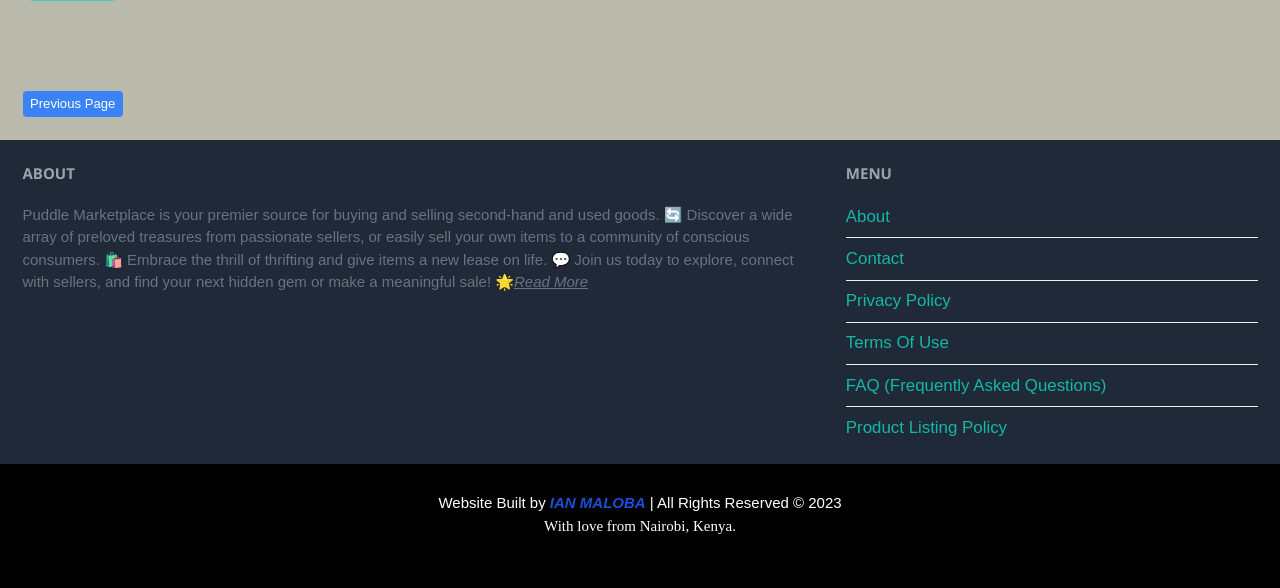
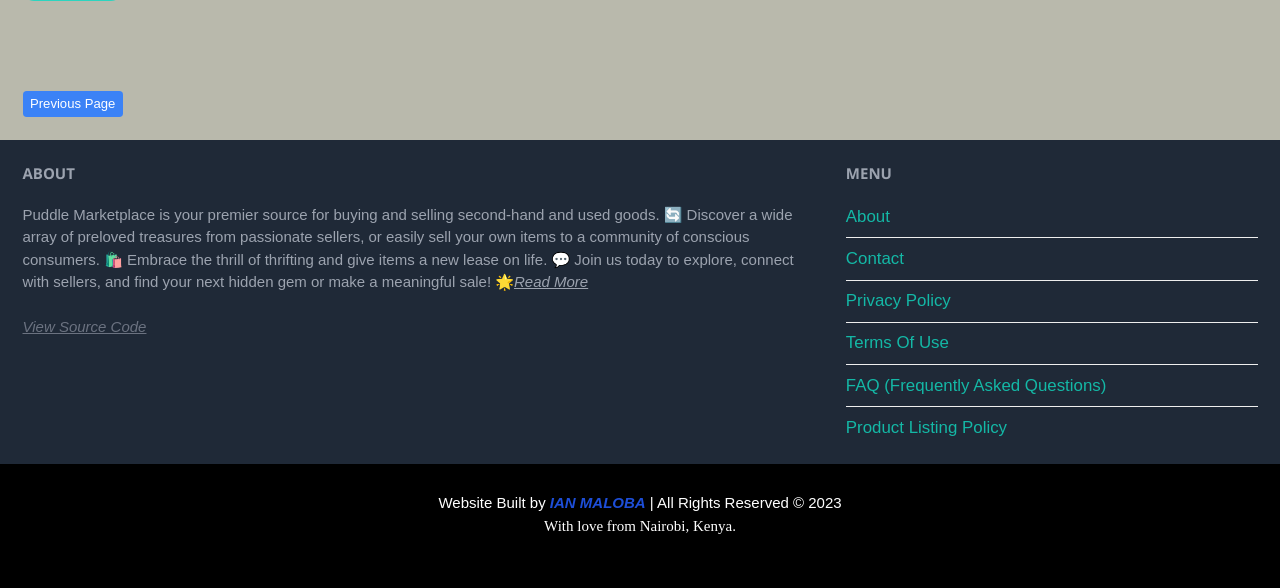
Before and after one commit to IanMalobaMwakha/Puddle, a Django app: page /inbox/19/ in a window 1280 px wide. Shown: the part 936-1524 px from the top of the page. Run offline with Django 4.2, Linux system fonts and the light colour scheme; a user stored in the database is signed in; data comes from the database, SQL or seed files in the repository; both versions use the stored data as it was after the commit; some libraries are stand-ins or nearby versions.

Commit message:
modified:   puddle/core/templates/core/base.html

```diff
--- a/puddle/core/templates/core/base.html
+++ b/puddle/core/templates/core/base.html
@@ -408,9 +408,13 @@ a:hover {
               <table style="font-size: smaller; color: red; line-height: 1; border-collapse: separate; background-color: darkblue; border-radius: 10px; width: 100%; text-align: center;">
                 <tr>
                     <td class="flex justify-center items-center">
+                      {% if profile.avatar %}
+                        <img src="{{ profile.avatar.url }}" style="height: 30px; width: 30px; border-radius: 50%;" class="rounded-t-xl w-full img-enlargable">
+                      {% else %}
                         <svg xmlns="http://www.w3.org/2000/svg" width="38" height="38" viewBox="0 0 24 24">
                             <path fill="white" fill-rule="evenodd" d="M12 4a8 8 0 0 0-6.96 11.947A4.99 4.99 0 0 1 9 14h6a4.99 4.99 0 0 1 3.96 1.947A8 8 0 0 0 12 4Zm7.943 14.076A9.959 9.959 0 0 0 22 12c0-5.523-4.477-10-10-10S2 6.477 2 12a9.958 9.958 0 0 0 2.057 6.076l-.005.018l.355.413A9.98 9.98 0 0 0 12 22a9.947 9.947 0 0 0 5.675-1.765a10.055 10.055 0 0 0 1.918-1.728l.355-.413l-.005-.018ZM12 6a3 3 0 1 0 0 6a3 3 0 0 0 0-6Z" clip-rule="evenodd"/>
                         </svg>
+                      {% endif %}
                     </td>
                 </tr>
                 <!-- Profile section -->
@@ -441,7 +445,6 @@ a:hover {
                         }
                       </style>
 
-                      <!-- Your existing HTML code -->
                       <div class="w3-dropdown-click" style="margin: auto; width: fit-content;">
                         <button onclick="myFunction()" class="w3-button my-profile-button" style="font-family: 'Lucida Handwriting', cursive; font-size: 18px; color: red;">My Profile
                         </button>
@@ -597,13 +600,15 @@ a:hover {
     <div class="w-2/3 pr-10">
         <h3 class="mb-5 font-semibold text-gray-400">ABOUT</h3>
 
-        <p class="ext-lg text-gray-500">
+        <p class="text-1xl text-gray-400">
           Puddle Marketplace is your premier source for buying and selling second-hand and used goods.
           🔄 Discover a wide array of preloved treasures from passionate sellers, or easily sell your
           own items to a community of conscious consumers. 🛍️ Embrace the thrill of thrifting and give
           items a new lease on life. 💬 Join us today to explore, connect with sellers, and find your
           next hidden gem or make a meaningful sale! 🌟<a href="{% url 'core:about' %}"><u><i>Read More</i></u></a>
         </p>
+        <br>
+        <p class="text-gray-500"><a href="https://github.com/IanMalobaMwakha/Puddle" target="_blank"><u><i>View Source Code</i></u></a></p>
     </div>
 
 
@@ -730,7 +735,7 @@ $('img.img-enlargable').each(function() {
         $(this).remove();
       });
 
-    $enlargedView.append($closeButton); // Append close button to the enlarged view
+    $enlargedView.append($closeButton);
     $('body').append($enlargedView);
   }
 
```
Also changed, not shown: puddle/db.sqlite3.
